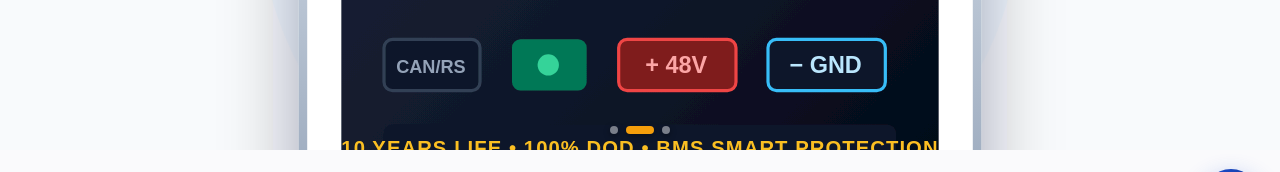
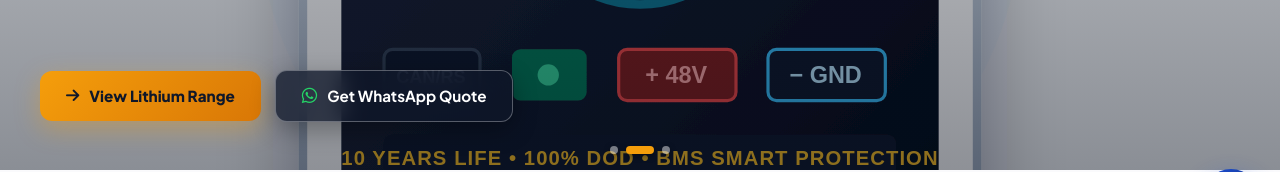
Before and after one commit to nexgencode1/pawan-traders, a Next.js app: page / in a window 1280 px wide. Shown: the part 479-651 px from the top of the page. Built offline with nearby package versions, Linux system fonts and the light colour scheme; no server answers; the database is empty.

Commit message:
Keep hero action buttons with a light translucent overlay while removing text overlays

```diff
--- a/src/components/HeroSlider.jsx
+++ b/src/components/HeroSlider.jsx
@@ -95,8 +95,8 @@ export default function HeroSlider({ initialSlides = DEFAULT_HERO_SLIDES }) {
       onMouseLeave={() => setIsPaused(false)}
       style={{
         position: "relative",
-        height: "clamp(280px, 44vw, 520px)",
-        minHeight: "260px",
+        height: "clamp(340px, 48vw, 540px)",
+        minHeight: "300px",
         overflow: "hidden",
         backgroundColor: "#050B18",
         color: "#FFFFFF",
@@ -131,8 +131,102 @@ export default function HeroSlider({ initialSlides = DEFAULT_HERO_SLIDES }) {
               e.currentTarget.style.opacity = "0";
             }}
           />
+          {/* Subtle light translucent overlay for crisp image clarity with high button contrast */}
+          <div
+            style={{
+              position: "absolute",
+              inset: 0,
+              background: "linear-gradient(180deg, rgba(5, 11, 24, 0.15) 0%, rgba(5, 11, 24, 0.45) 100%)",
+            }}
+          />
         </div>
       ))}
+
+      {/* Action Buttons Layer (Only Buttons - No Text Overlay) */}
+      {(currentSlide.button1Text || currentSlide.button2Text) && (
+        <div
+          className="container"
+          style={{
+            position: "relative",
+            zIndex: 10,
+            height: "100%",
+            display: "flex",
+            flexDirection: "column",
+            justifyContent: "flex-end",
+            paddingBottom: "48px",
+            pointerEvents: "none",
+          }}
+        >
+          <div
+            style={{
+              display: "flex",
+              alignItems: "center",
+              gap: "14px",
+              flexWrap: "wrap",
+              pointerEvents: "auto",
+            }}
+          >
+            {/* Button 1 */}
+            {currentSlide.button1Text && (
+              <a
+                href={currentSlide.button1Link || "/products"}
+                style={{
+                  display: "inline-flex",
+                  alignItems: "center",
+                  gap: "10px",
+                  padding: "13px 26px",
+                  borderRadius: "var(--radius-md)",
+                  background: "linear-gradient(135deg, #F59E0B 0%, #D97706 100%)",
+                  color: "#0F172A",
+                  fontWeight: 800,
+                  fontSize: "0.95rem",
+                  boxShadow: "0 8px 24px rgba(245, 158, 11, 0.35)",
+                  transition: "var(--transition)",
+                  textDecoration: "none",
+                  cursor: "pointer",
+                }}
+                className="hover-lift"
+              >
+                <i className="fa-solid fa-arrow-right"></i> {currentSlide.button1Text}
+              </a>
+            )}
+
+            {/* Button 2 */}
+            {currentSlide.button2Text && (
+              <a
+                href={currentSlide.button2Link || "https://wa.me/918299362360"}
+                target={currentSlide.button2Link?.startsWith("http") ? "_blank" : "_self"}
+                rel={currentSlide.button2Link?.startsWith("http") ? "noopener noreferrer" : ""}
+                style={{
+                  display: "inline-flex",
+                  alignItems: "center",
+                  gap: "10px",
+                  padding: "13px 26px",
+                  borderRadius: "var(--radius-md)",
+                  background: "rgba(15, 23, 42, 0.75)",
+                  color: "#FFFFFF",
+                  fontWeight: 700,
+                  fontSize: "0.95rem",
+                  border: "1px solid rgba(255, 255, 255, 0.3)",
+                  backdropFilter: "blur(12px)",
+                  boxShadow: "0 8px 24px rgba(0, 0, 0, 0.3)",
+                  transition: "var(--transition)",
+                  textDecoration: "none",
+                  cursor: "pointer",
+                }}
+                className="hover-lift"
+              >
+                {currentSlide.button2Link?.includes("wa.me") ? (
+                  <i className="fa-brands fa-whatsapp" style={{ color: "#25D366", fontSize: "1.1rem" }}></i>
+                ) : (
+                  <i className="fa-solid fa-sparkles" style={{ color: "#FDE047" }}></i>
+                )}
+                {currentSlide.button2Text}
+              </a>
+            )}
+          </div>
+        </div>
+      )}
 
       {/* Navigation Controls (Arrows & Dots Only - No Text / Counter) */}
       {slides.length > 1 && (
```
